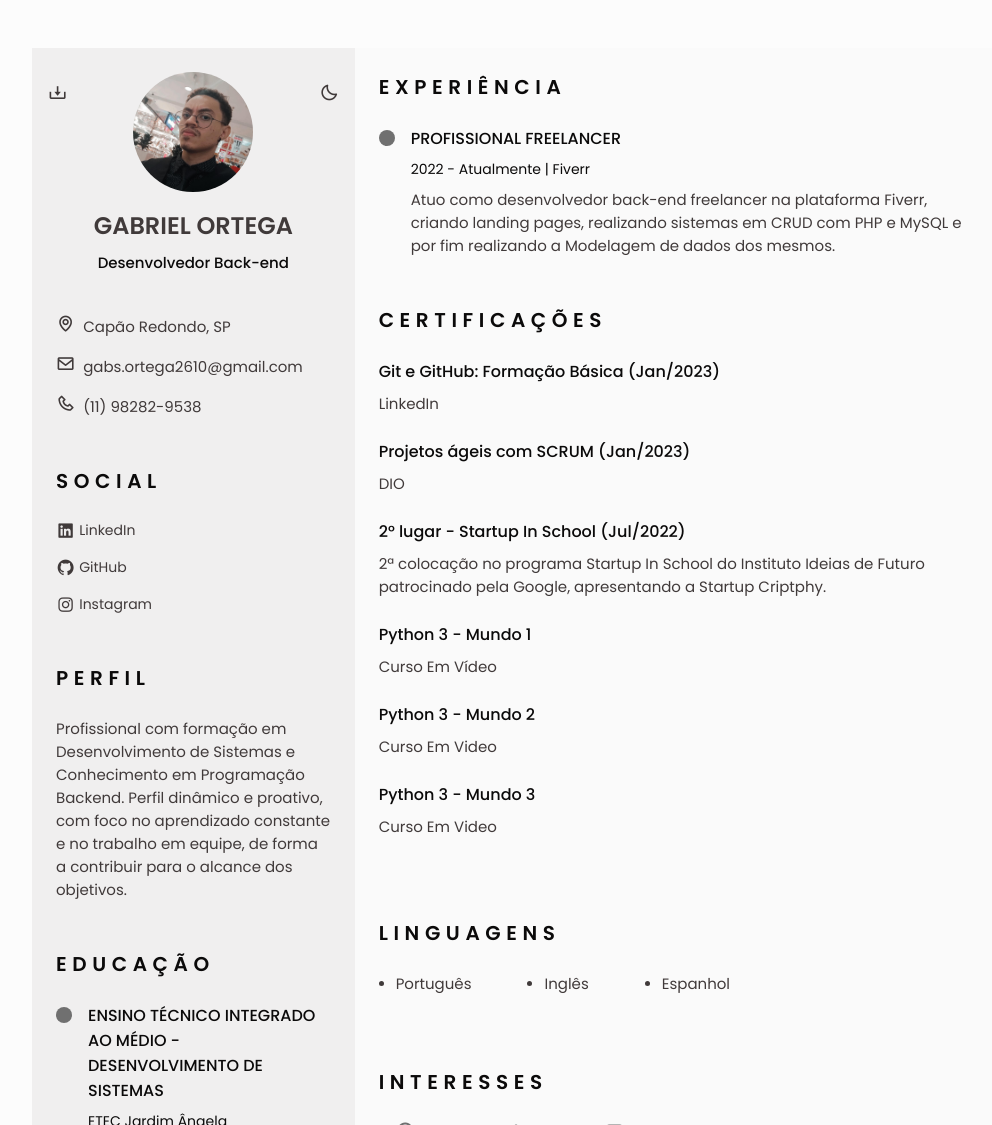
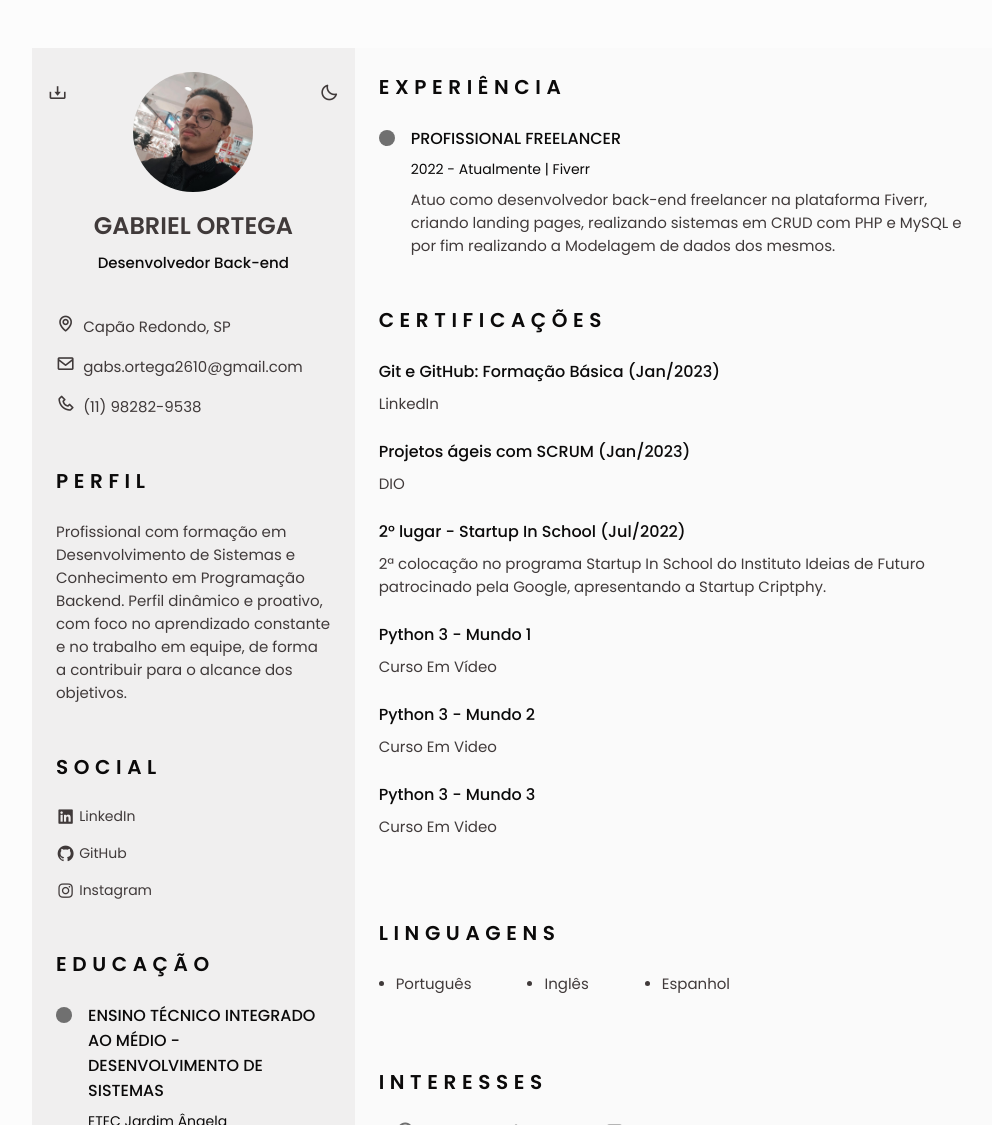
Before and after one commit to GabsOrtega/ortega-cv-web, a plain HTML site: page index.html in a window 1280 px wide. Shown: the top 1125 px of the page, without its empty margins (124-1116 px from the left). Drawn offline with nearby package versions, Linux system fonts and the light colour scheme.

Commit message:
ResumeCV.pdf

```diff
--- a/index.html
+++ b/index.html
@@ -105,7 +105,14 @@
                     <i class='bx bx-download generate-pdf' title="Generate PDF" id="resume-button"></i>
 
                 </section>
+                <!--========== PROFILE ==========-->
+                <section class="profile section" id="profile">
+                    <h2 class="section-title">PERFIL</h2>
 
+                    <p class="profile__description">Profissional com formação em Desenvolvimento de Sistemas e
+                        Conhecimento em Programação Backend. Perfil dinâmico e proativo, com foco no aprendizado
+                        constante e no trabalho em equipe, de forma a contribuir para o alcance dos objetivos.</p>
+                </section>
                 <!--========== SOCIAL ==========-->
                 <section class="social section">
                     <h2 class="section-title">SOCIAL</h2>
@@ -123,12 +130,7 @@
                     </div>
                 </section>
 
-                <!--========== PROFILE ==========-->
-                <section class="profile section" id="profile">
-                    <h2 class="section-title">PERFIL</h2>
 
-                    <p class="profile__description">Profissional com formação em Desenvolvimento de Sistemas e Conhecimento em Programação Backend. Perfil dinâmico e proativo, com foco no aprendizado constante e no trabalho em equipe, de forma a contribuir para o alcance dos objetivos.</p>
-                </section>
 
                 <!--========== EDUCATION ==========-->
                 <section class="education section" id="education">
@@ -143,7 +145,8 @@
                             </div>
 
                             <div class="education__data bd-grid">
-                                <h3 class="education__title">ENSINO TÉCNICO INTEGRADO AO MÉDIO - DESENVOLVIMENTO DE SISTEMAS</h3>
+                                <h3 class="education__title">ENSINO TÉCNICO INTEGRADO AO MÉDIO - DESENVOLVIMENTO DE
+                                    SISTEMAS</h3>
                                 <span class="education__studies">ETEC Jardim Ângela</span>
                                 <span class="education__year">2020 - 2022</span>
                             </div>
@@ -213,7 +216,9 @@
                             <div class="experience__data bd-grid">
                                 <h3 class="experience__title">PROFISSIONAL FREELANCER</h3>
                                 <span class="experience__company">2022 - Atualmente | Fiverr</span>
-                                <p class="experience__description">Atuo como desenvolvedor back-end freelancer na plataforma Fiverr, criando landing pages, realizando sistemas em CRUD com PHP e MySQL e por fim realizando a Modelagem de dados dos mesmos.</p>
+                                <p class="experience__description">Atuo como desenvolvedor back-end freelancer na
+                                    plataforma Fiverr, criando landing pages, realizando sistemas em CRUD com PHP e
+                                    MySQL e por fim realizando a Modelagem de dados dos mesmos.</p>
                             </div>
                         </div>
                     </div>
@@ -237,7 +242,8 @@
 
                         <div class="certificate__content">
                             <h3 class="certificate__title">2° lugar - Startup In School (Jul/2022)</h3>
-                            <p class="certificate__description">2ª colocação no programa Startup In School do Instituto Ideias de Futuro patrocinado pela Google, apresentando a Startup Criptphy.</p>
+                            <p class="certificate__description">2ª colocação no programa Startup In School do Instituto
+                                Ideias de Futuro patrocinado pela Google, apresentando a Startup Criptphy.</p>
                         </div>
 
                         <div class="certificate__content">
@@ -306,12 +312,12 @@
                         </div>
 
                         <div class="interests__content">
-                            <i class='bx bxs-plane-alt interests__icon' ></i>
+                            <i class='bx bxs-plane-alt interests__icon'></i>
                             <span class="interests__name">Viajar</span>
                         </div>
 
                         <div class="interests__content">
-                            <i class='bx bx-joystick interests__icon' ></i>
+                            <i class='bx bx-joystick interests__icon'></i>
                             <span class="interests__name">Games</span>
                         </div>
                     </div>
```
Also changed, not shown: 1 other file.
